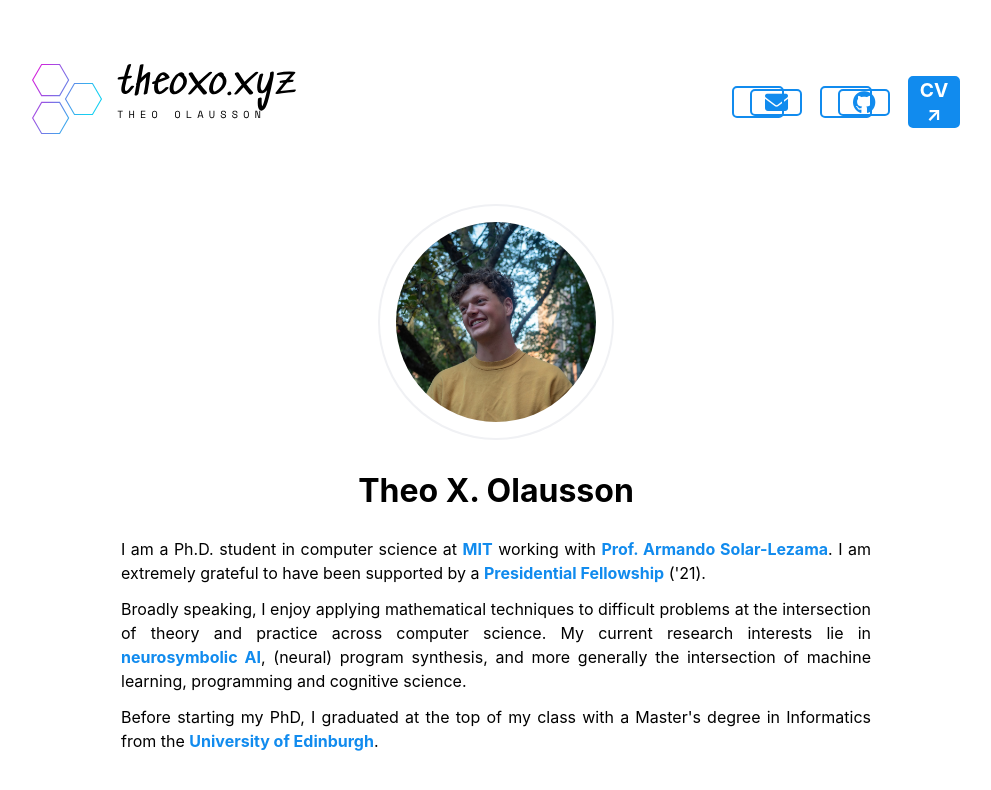
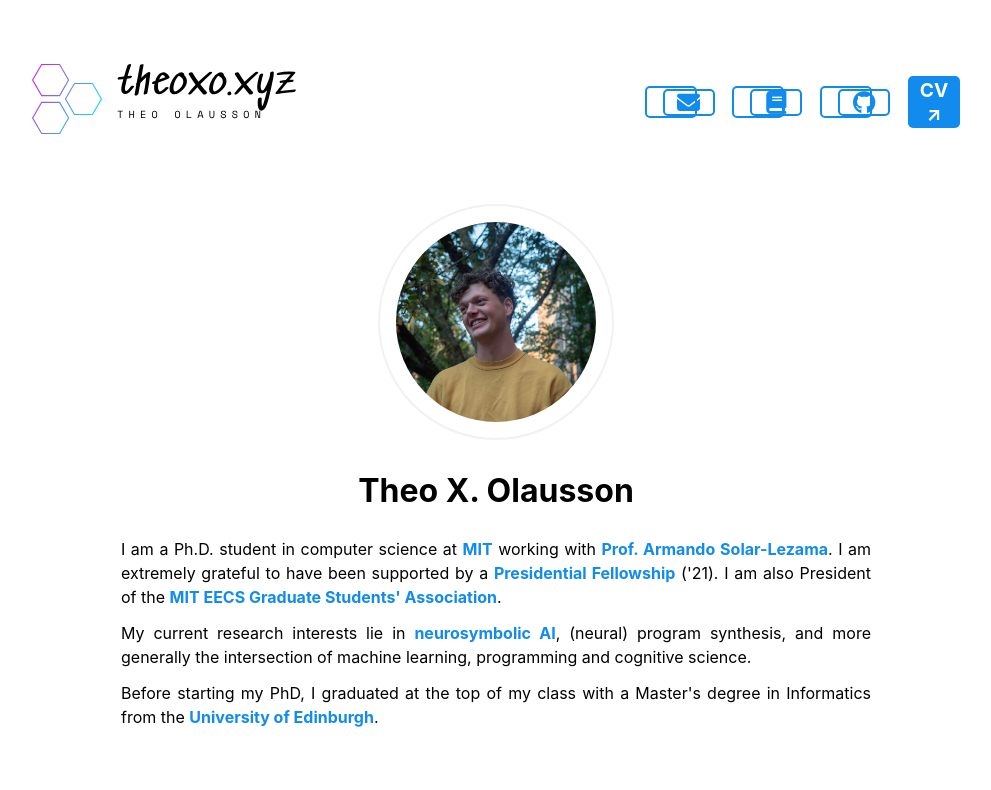
Before and after one commit to theoxo/theoxo.github.io, a Jekyll site: the page built from index.md, in a window 1280 px wide. Shown: the top 790 px of the page, without its empty margins (144-1135 px from the left). Built offline with Jekyll 4.4.1, drawn with Linux system fonts in a browser that asks for light colours; nearby versions of some CDN libraries.

Commit message:
impr: added gsa presidency

```diff
--- a/_layouts/home.html
+++ b/_layouts/home.html
@@ -11,17 +11,18 @@
           <a href="/"><img src="/assets/logo.svg" height="70"></a>
         <ul>
           <li><a href="mailto: theoxo (chiocciola) csail.mit.edu"><i><i class="fas fa-envelope"></i></i></a></li>
-            <li><a href="https://github.com/theoxo"><i><i class="fab fa-github"></i></i></a></li>
-            <li><a href="/assets/resume.pdf"><b>CV &#8599;</b></a></li>
+          <li><a href="https://scholar.google.com/citations?user=e7K3ZagAAAAJ"><i><i class="fa-solid fa-book"></i></i></a></li>
+          <li><a href="https://github.com/theoxo"><i><i class="fab fa-github"></i></i></a></li>
+          <li><a href="/assets/resume.pdf"><b>CV &#8599;</b></a></li>
         </ul>
         </nav>
         <img src="/assets/me.jpg" style="max-width:200px; border-radius: 50%; border: solid #f0f1f4 2px;">
         <h1>Theo X. Olausson</h1>
         <p>
-        I am a Ph.D. student in computer science at <a href="https://web.mit.edu/">MIT</a> working with <a href="https://people.csail.mit.edu/asolar/"> Prof. Armando Solar-Lezama</a>. I am extremely grateful to have been supported by a <a href="https://web.mit.edu/provost/presfellow/">Presidential Fellowship</a> ('21).
+                I am a Ph.D. student in computer science at <a href="https://web.mit.edu/">MIT</a> working with <a href="https://people.csail.mit.edu/asolar/"> Prof. Armando Solar-Lezama</a>. I am extremely grateful to have been supported by a <a href="https://web.mit.edu/provost/presfellow/">Presidential Fellowship</a> ('21). I am also President of the <a href="http://eecsgsa.mit.edu/">MIT EECS Graduate Students' Association</a>.
         </p>
         <p>
-        Broadly speaking, I enjoy applying mathematical techniques to difficult problems at the intersection of theory and practice across computer science. My current research interests lie in <a href="http://www.neurosymbolic.org/">neurosymbolic AI</a>, (neural) program synthesis, and more generally the intersection of machine learning, programming and cognitive science.
+        My current research interests lie in <a href="http://www.neurosymbolic.org/">neurosymbolic AI</a>, (neural) program synthesis, and more generally the intersection of machine learning, programming and cognitive science.
         </p>
         <p>
         Before starting my PhD, I graduated at the top of my class with a Master's degree in Informatics from the <a href="https://www.ed.ac.uk/informatics">University of Edinburgh</a>.
```
